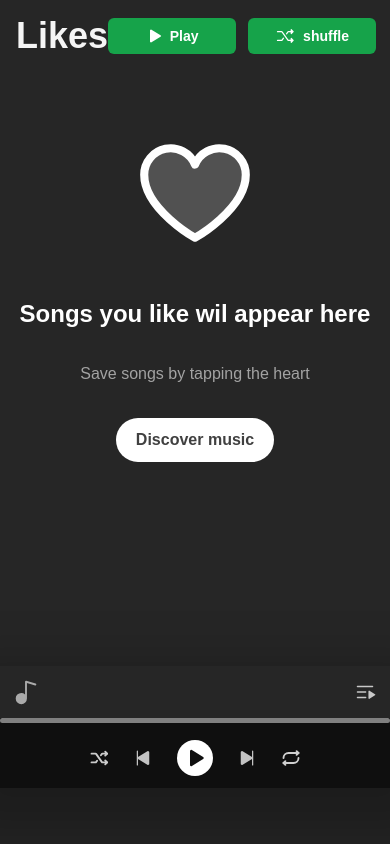
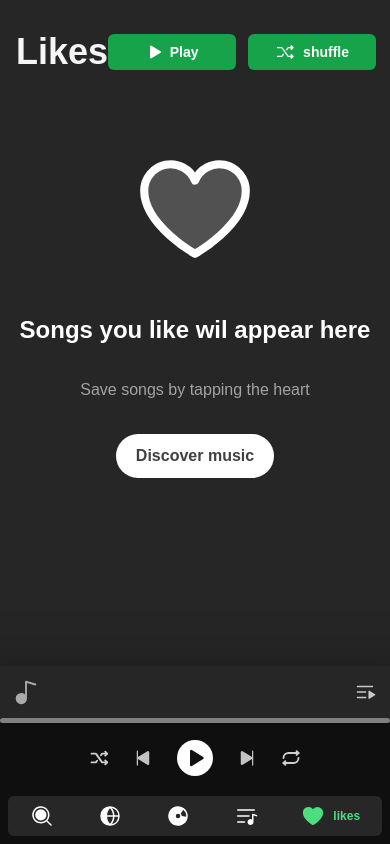
Before and after one commit to edudotdev/music-app, a Next.js app: page /likes in a window 390 px wide. Built offline with nearby package versions, Linux system fonts and the light colour scheme.

Commit message:
feat: improve responsive paddings

```diff
--- a/src/components/Layout/index.tsx
+++ b/src/components/Layout/index.tsx
@@ -1,6 +1,6 @@
 import Head from 'next/head'
 import React from 'react'
-import { Nav } from '@/components/organisms'
+import { Nav, NavMobile } from '@/components/organisms'
 import { ActionInfo } from '@/components/atoms'
 import { useActionInfoStore } from '@/store/actionInfoStore'
 
@@ -19,17 +19,18 @@ export const Layout = ({
     <Head>
       <title>{title}</title>
       <meta name="description" content="Generated by create next app" />
-      <meta name="viewport" content="width=device-width, initial-scale=1" />
+      <meta name="viewport" content="width=device-width, initial-scale=1, maximum-scale=1" />
       <link rel="icon" href="/favicon.ico" />
     </Head>
     <div className="flex relative">
       <Nav />
-      <div className="max-h-content w-full overflow-y-auto content p-4 lg:p-8">
-        <div className='mx-auto w-full max-w-screen-2xl flex flex-col gap-8 relative'>
+      <div className="max-h-screen min-h-screen w-full overflow-y-auto py-8 p-4 lg:p-8">
+        <div className='mx-auto w-full max-w-screen-2xl flex flex-col gap-8 relative mb-40 md:mb-32 lg:mb-24'>
           {children}
         </div>
       </div>
       <ActionInfo />
+      <NavMobile />
     </div>
   </>
   )
```
